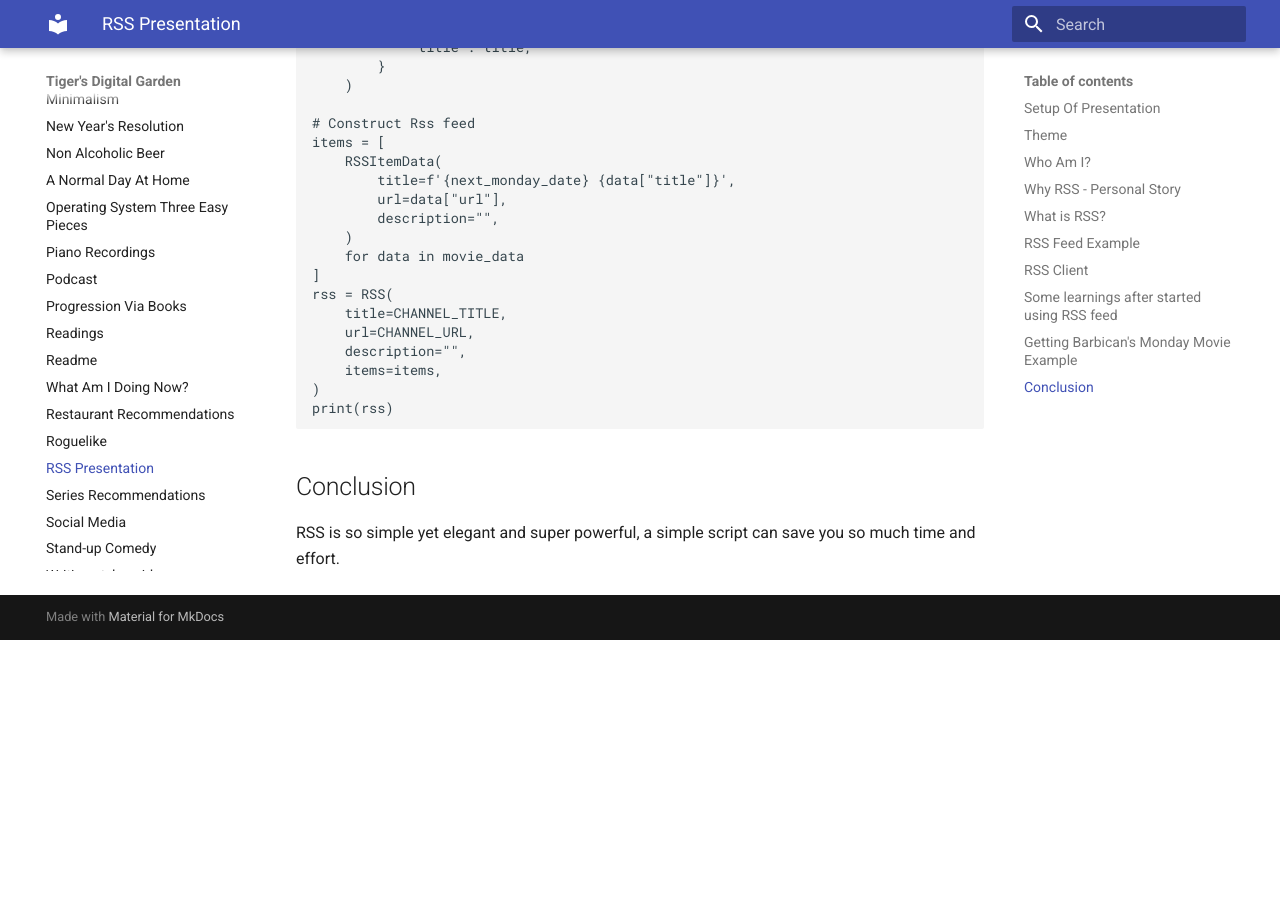
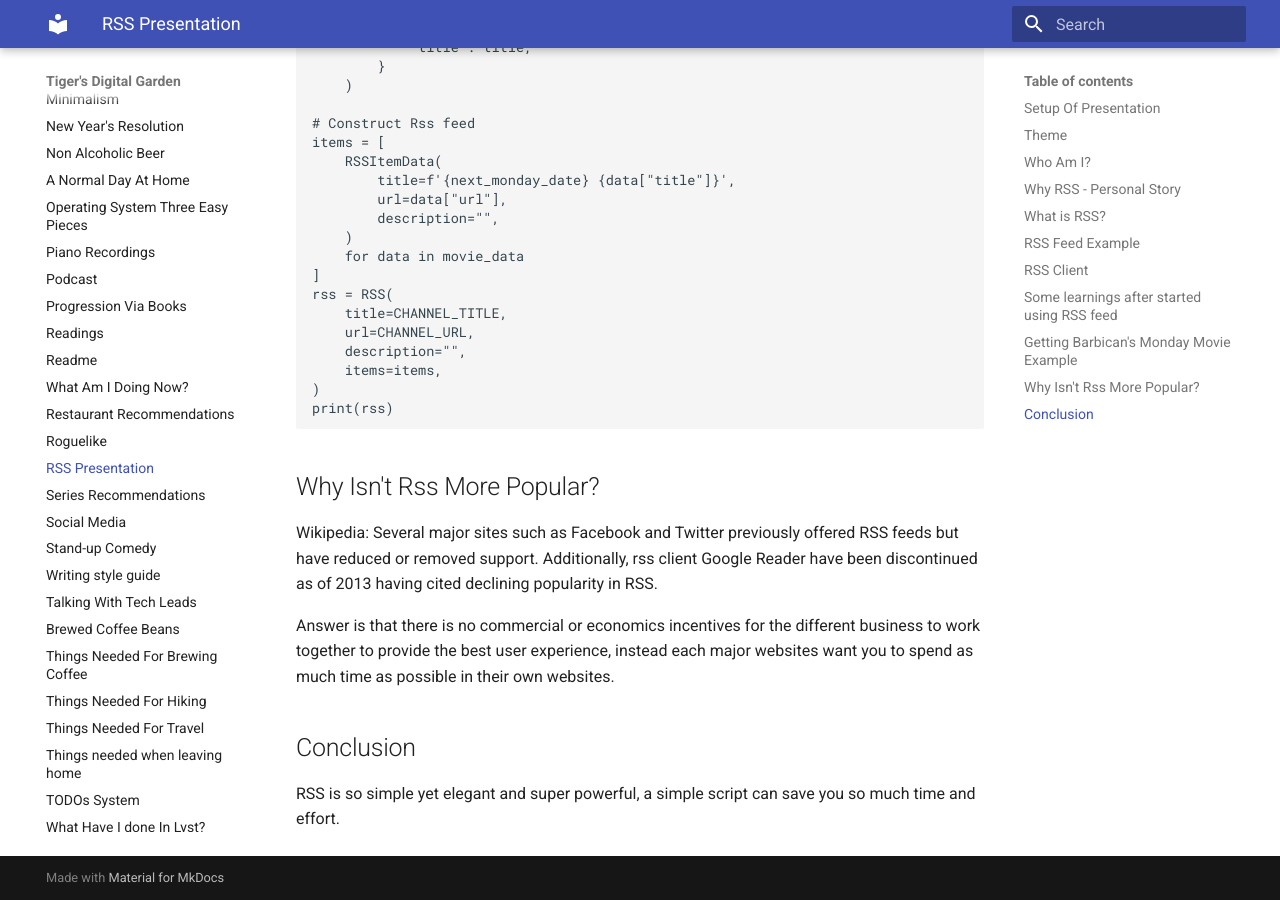
Before and after one commit to ynotstartups/notes, an MkDocs documentation site: the page built from notes/rss.md, in a window 1280 px wide and 900 px high, scrolled down 4685 px. Built offline with MkDocs 1.6.1 and Material for MkDocs 9.7.7, drawn with Linux system fonts in a browser that asks for light colours; before the commit the page ends 5325 px from its top, so only the background shows below that.

Commit message:
update rss

````diff
--- a/notes/rss.md
+++ b/notes/rss.md
@@ -228,6 +228,12 @@ rss = RSS(
 print(rss)
 ```
 
+## Why Isn't Rss More Popular?
+
+Wikipedia: Several major sites such as Facebook and Twitter previously offered RSS feeds but have reduced or removed support. Additionally, rss client Google Reader have been discontinued as of 2013 having cited declining popularity in RSS.
+
+Answer is that there is no commercial or economics incentives for the different business to work together to provide the best user experience, instead each major websites want you to spend as much time as possible in their own websites.
+
 ## Conclusion
 
 RSS is so simple yet elegant and super powerful, a simple script can save you so much time and effort.
````
